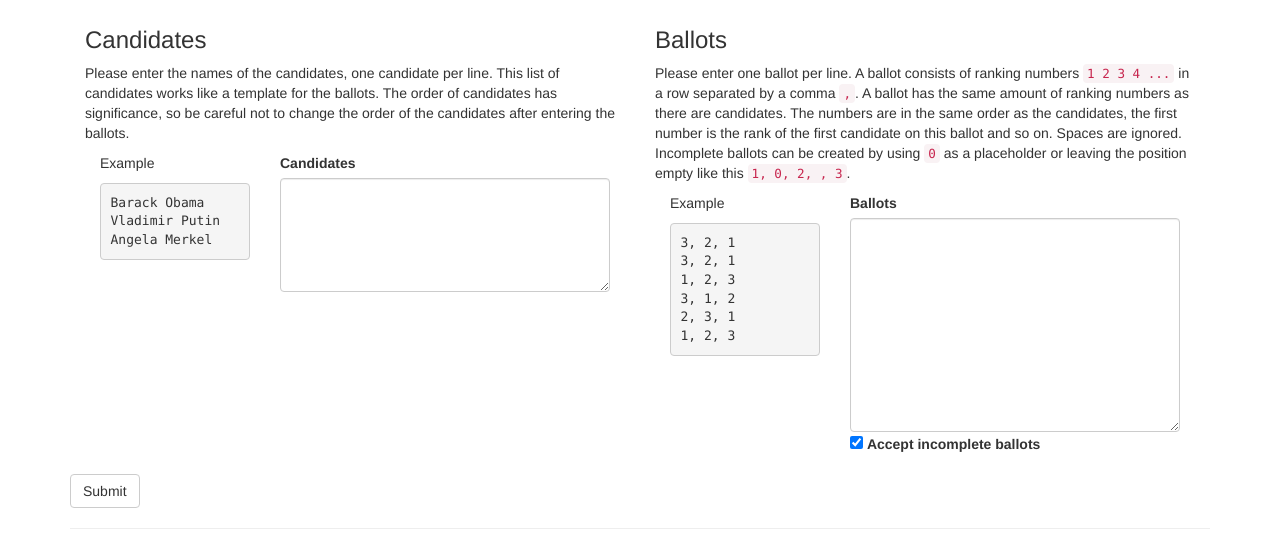
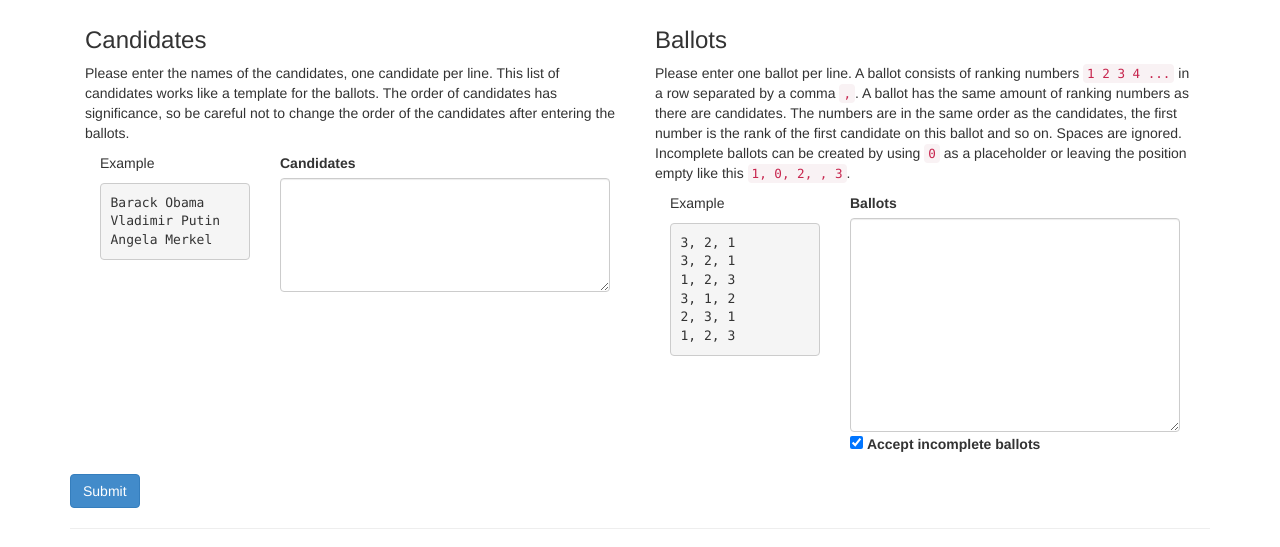
Before and after one commit to PeterTheOne/IRV, a plain HTML site: page index.html in a window 1280 px wide. Both pictures are taken after a click on the checkbox "Accept incomplete ballots". Shown: the part 349-896 px from the top of the page. Drawn offline with Linux system fonts and the light colour scheme.

Commit message:
add scroll to result and submit button color change.

```diff
--- a/index.html
+++ b/index.html
@@ -78,7 +78,7 @@
                     </div>
                 </div>
 
-                <button id="submit" type="submit" class="btn btn-default">Submit</button>
+                <button id="submit" type="submit" class="btn btn-primary">Submit</button>
 
                 <hr />
             </form>
--- a/js/script.js
+++ b/js/script.js
@@ -2,9 +2,18 @@ var result = $('#result');
 
 $(function() {
 
+    $('#candidates').change(updateButton).keydown(updateButton);
+    $('#ballots').change(updateButton).keydown(updateButton);
+    $('#incompleteBallots').change(updateButton);
+
+    function updateButton() {
+        $('#submit').html('Submit').removeClass('btn-success').addClass('btn-primary');
+    }
+
     $('#submit').click(function(event) {
         event.preventDefault();
         result.html('');
+        $('#submit').html('Re-Submit').removeClass('btn-primary').addClass('btn-success');
         $('#result-group').show();
 
         var incompleteBallots = $('#incompleteBallots').is(':checked');
@@ -14,6 +23,8 @@ $(function() {
         if (Irv.validateInput(candidateNames, ballots, incompleteBallots)) {
             Irv.calculateWinner(candidateNames, ballots);
         }
+
+        $('html, body').animate({scrollTop: $(document).height()}, 'slow');
     });
 
 });
```
